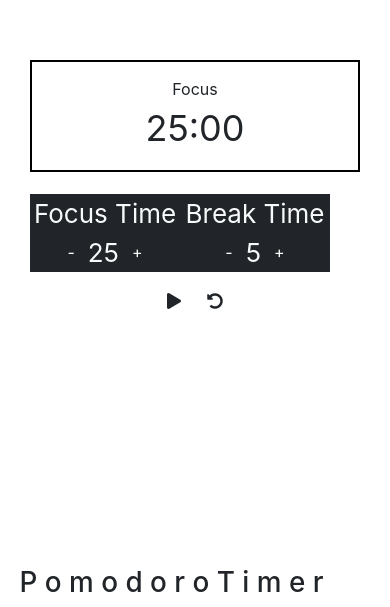
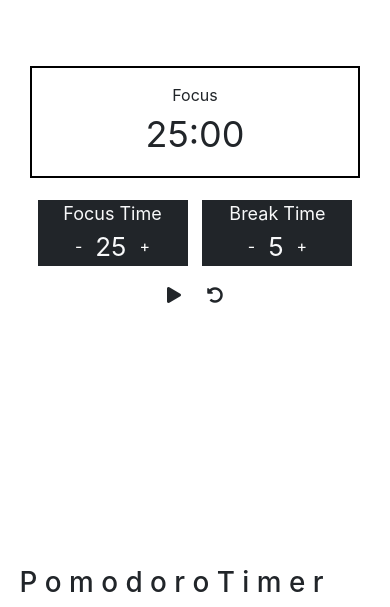
Before and after one commit to marley/pomodoro, a React (Create React App) app: page / in a window 390 px wide. Shown: the part 237-844 px from the top of the page. Built offline with nearby package versions, Linux system fonts and the light colour scheme.

Commit message:
Changing font size of mobile timeBlock and dials

```diff
--- a/src/App.css
+++ b/src/App.css
@@ -64,6 +64,7 @@
   #app-dials {
     display: flex;
     flex-direction: row;
+    justify-content: space-around;
     grid-area: dials;
     margin: 3%;
   }
@@ -72,6 +73,11 @@
   #break-dial-div {
     background-color: var(--bs-dark);
     color: var(--bs-light);
+    font-size: 18px;
+  }
+
+  #timeblock-and-dials {
+    justify-content: space-around;
     font-size: 26px;
   }
 }
--- a/src/components/Dial.js
+++ b/src/components/Dial.js
@@ -41,7 +41,10 @@ class Dial extends React.Component {
         <div id={`${title}-label`} className="d-flex">
           {name} Time
         </div>
-        <div className="d-flex flex-row align-items-center">
+        <div
+          id="timeblock-and-dials"
+          className="d-flex flex-row align-items-center"
+        >
           <button
             id={`${title}-decrement`}
             className="btn"
```
